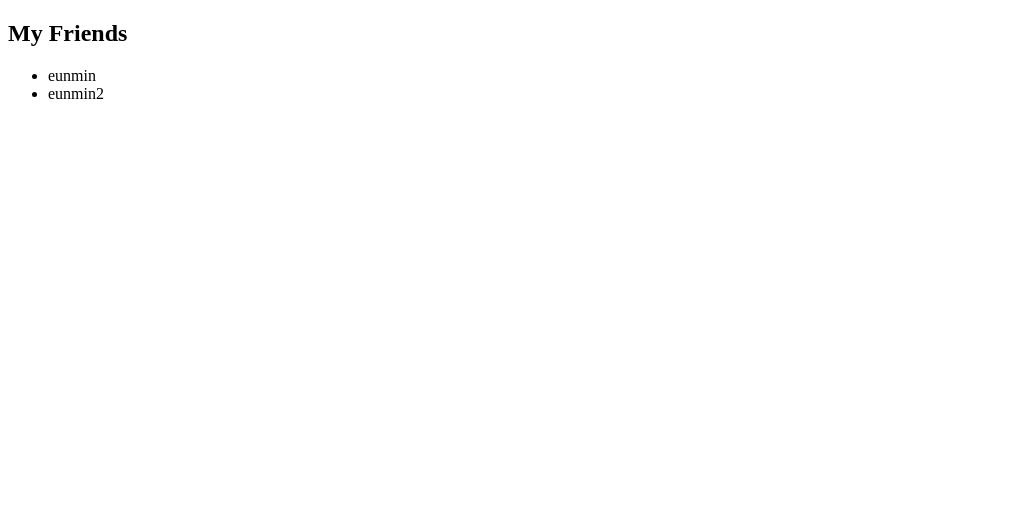
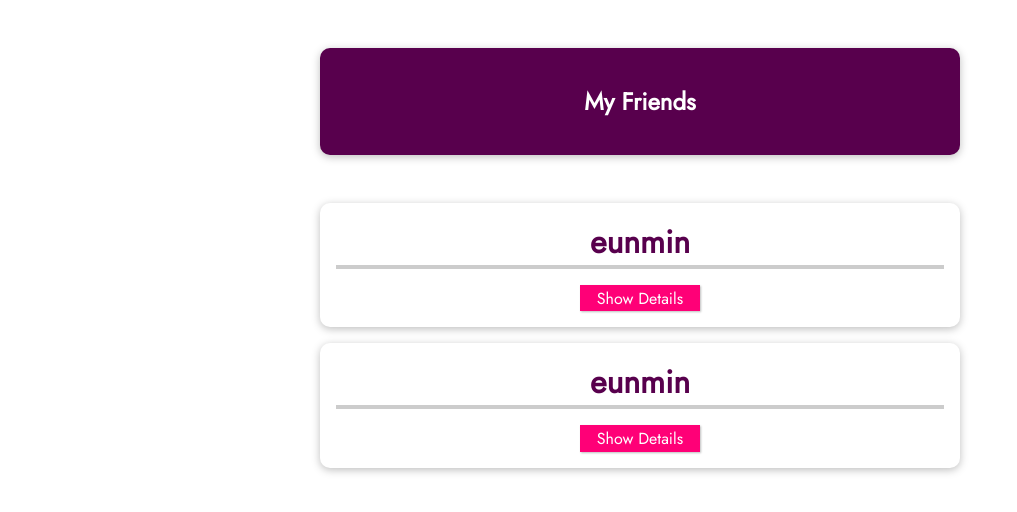
Before and after one commit to babyazalea/vue-first-app, a Vue app: page / in a window 1280 px wide. Shown: the top 512 px of the page, without its empty margins (0-1017 px from the left). Built offline with nearby package versions, Linux system fonts and the light colour scheme.

Commit message:
basic using Component & added CSS-Style

```diff
--- a/src/App.vue
+++ b/src/App.vue
@@ -1,16 +1,19 @@
 <template>
   <section>
-    <h2>My Friends</h2>
+    <header>
+      <h1>My Friends</h1>
+    </header>
     <ul>
-      <li :key="friend.id" v-for="friend of friends">
-        {{ friend.name }}
-      </li>
+      <friend-contact></friend-contact>
+      <friend-contact></friend-contact>
     </ul>
   </section>
 </template>
 
 <script>
+import FriendContact from "./components/FriendContact.vue";
 export default {
+  components: { FriendContact },
   data() {
     return {
       friends: [
@@ -31,3 +34,71 @@
   },
 };
 </script>
+
+<style>
+@import url("https://fonts.googleapis.com/css2?family=Jost&display=swap");
+
+* {
+  box-sizing: border-box;
+}
+
+html {
+  font-family: "Jost", sans-serif;
+}
+
+body {
+  margin: 0;
+}
+
+header {
+  box-shadow: 0 2px 8px rgba(0, 0, 0, 0.26);
+  margin: 3rem auto;
+  border-radius: 10px;
+  padding: 1rem;
+  background-color: #58004d;
+  color: white;
+  text-align: center;
+  width: 90%;
+  max-width: 40rem;
+}
+
+#app ul {
+  margin: 0;
+  padding: 0;
+  list-style: none;
+}
+
+#app li {
+  box-shadow: 0 2px 8px rgba(0, 0, 0, 0.26);
+  margin: 1rem auto;
+  border-radius: 10px;
+  padding: 1rem;
+  text-align: center;
+  width: 90%;
+  max-width: 40rem;
+}
+
+#app h2 {
+  font-size: 2rem;
+  border-bottom: 4px solid #ccc;
+  color: #58004d;
+  margin: 0 0 1rem 0;
+}
+
+#app button {
+  font: inherit;
+  cursor: pointer;
+  border: 1px solid #ff0077;
+  background-color: #ff0077;
+  color: white;
+  padding: 0.05rem 1rem;
+  box-shadow: 1px 1px 2px rgba(0, 0, 0, 0.26);
+}
+
+#app button:hover,
+#app button:active {
+  background-color: #ec3169;
+  border-color: #ec3169;
+  box-shadow: 1px 1px 4px rgba(0, 0, 0, 0.26);
+}
+</style>
--- /dev/null
+++ b/src/components/FriendContact.vue
@@ -0,0 +1,33 @@
+<template>
+  <li>
+    <h2>{{ friend.name }}</h2>
+    <button @click="toggleDetails">
+      {{ detailsAreVisible ? "Hide" : "Show" }} Details
+    </button>
+    <ul v-if="detailsAreVisible">
+      <li><strong>Phone: </strong>{{ friend.phone }}</li>
+      <li><strong>Email: </strong>{{ friend.email }}</li>
+    </ul>
+  </li>
+</template>
+
+<script>
+export default {
+  data() {
+    return {
+      detailsAreVisible: false,
+      friend: {
+        id: "em",
+        name: "eunmin",
+        phone: "101010",
+        email: "test@test.com",
+      },
+    };
+  },
+  methods: {
+    toggleDetails() {
+      this.detailsAreVisible = !this.detailsAreVisible;
+    },
+  },
+};
+</script>
```
Also changed, not shown: src/main.js (+6 -1 lines).
